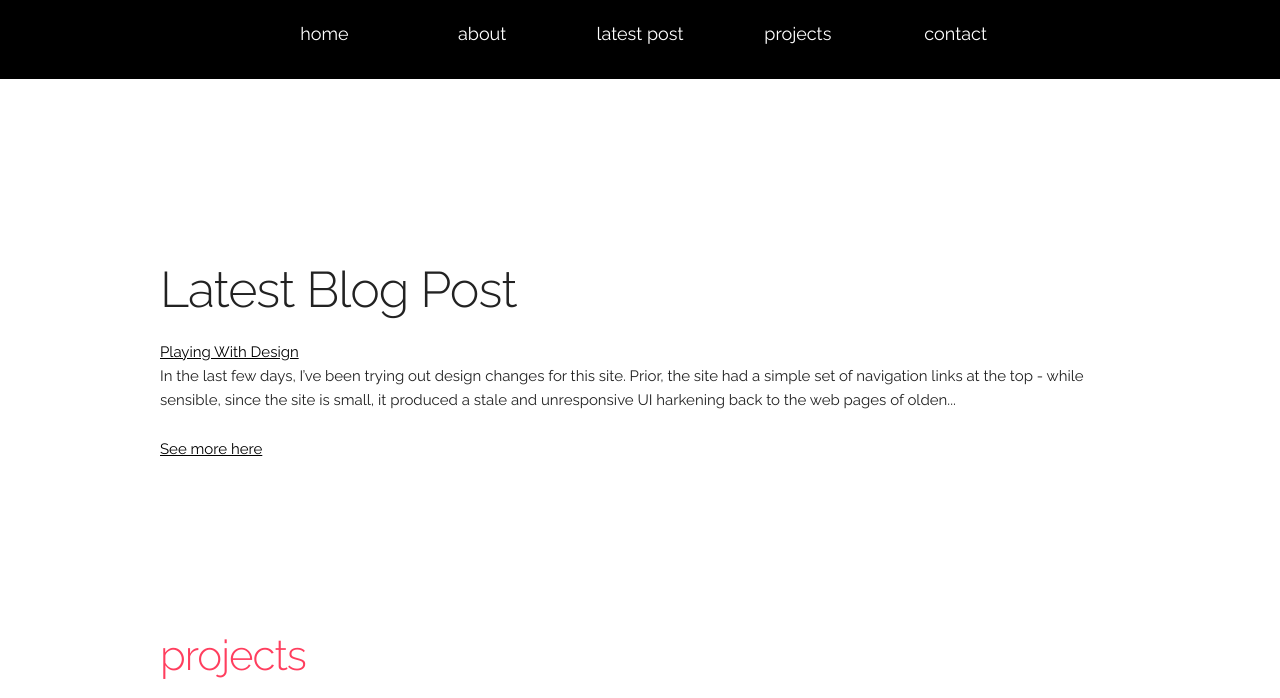
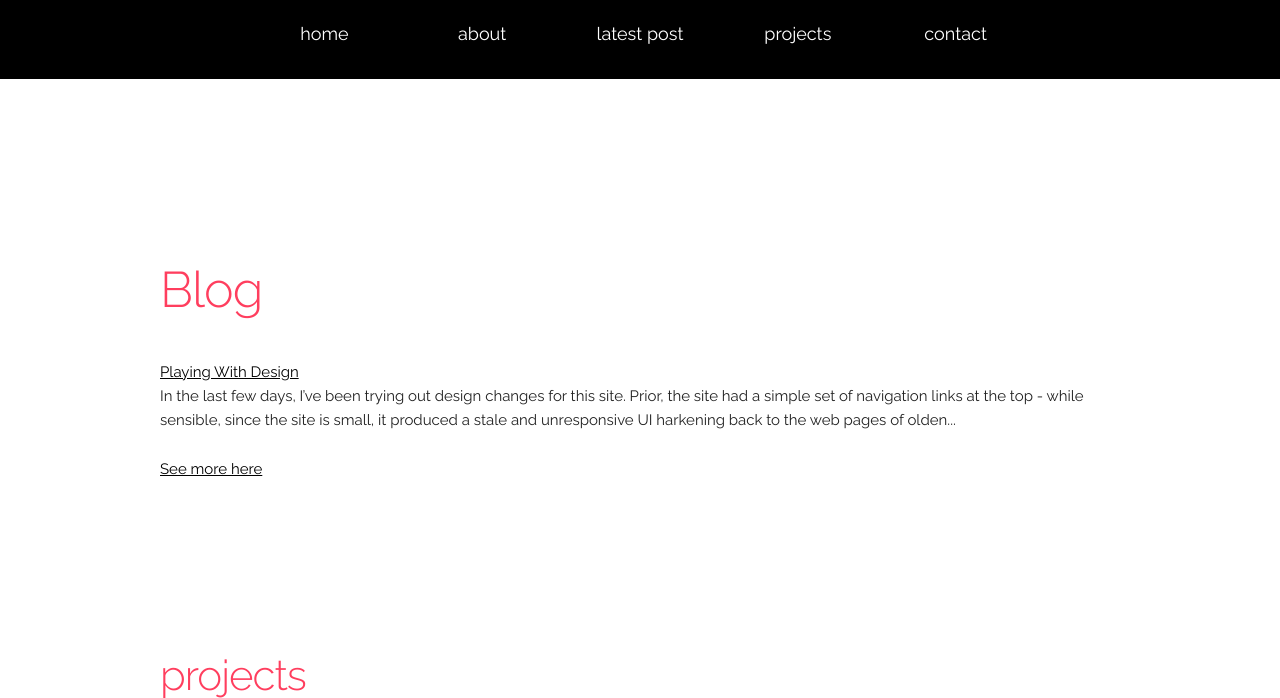
Before and after one commit to drsaeva/drsaeva.github.io, a Jekyll site: the page built from index.html, in a window 1280 px wide and 900 px high, scrolled down 1251 px, cut to the strip 0-698 px from the top of the window. Built offline with Jekyll 4.4.1, drawn with Linux system fonts in a browser that asks for light colours; nearby versions of some CDN libraries; comment, search, counter and statistics services are not loaded.

Commit message:
Update index.html

```diff
--- a/index.html
+++ b/index.html
@@ -2,7 +2,9 @@
 layout: main
 title: David R Saeva
 ---
-<h1>Latest Blog Post</h1>
+<div class="section-heading">
+  <h1>Blog</h1>
+</div>
 <div class="latest-post">
   <a href="{{ site.posts.first.url }}">{{ site.posts.first.title }}</a>
     {{ site.posts.first.content | truncatewords: 50 }}
```
